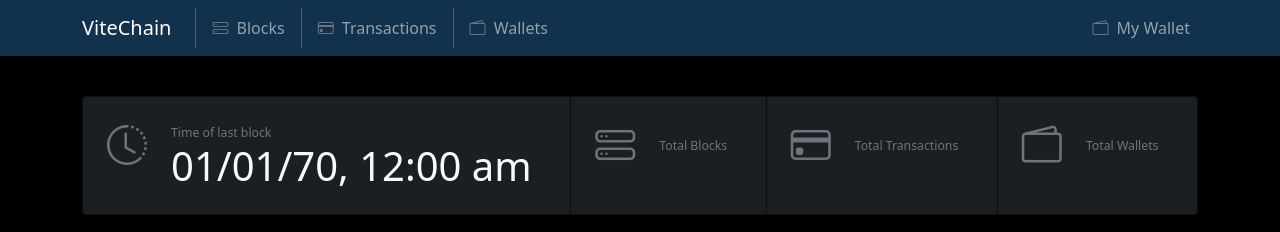
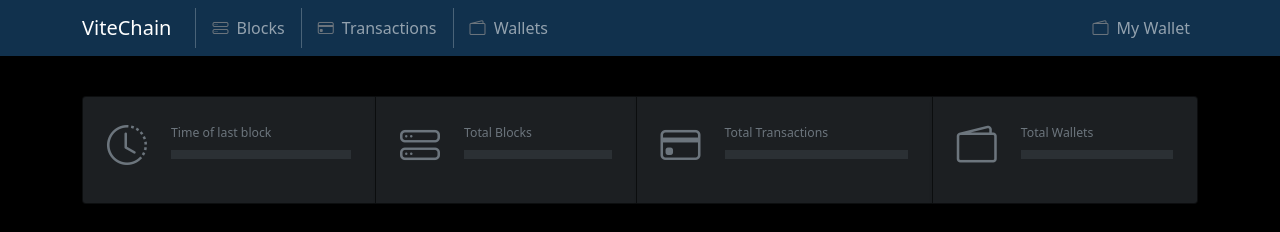
Before and after one commit to webceyhan/vite-chain, a Vue app: page / in a window 1280 px wide. Shown: the top 232 px of the page. Built offline with nearby package versions, Linux system fonts and the light colour scheme; no server answers.

Commit message:
chain stat placeholders added

```diff
--- a/src/components/ChainStats.vue
+++ b/src/components/ChainStats.vue
@@ -1,15 +1,14 @@
 <script setup lang="ts">
-
-import { PropType } from 'vue';
-import ListGroup from './common/ListGroup.vue';
-import ListGroupItem from './common/ListGroupItem.vue';
-import Timestamp from './common/Timestamp.vue';
-import Icon from './common/Icon.vue';
+import { PropType } from "vue";
+import ListGroup from "./common/ListGroup.vue";
+import ListGroupItem from "./common/ListGroupItem.vue";
+import Timestamp from "./common/Timestamp.vue";
+import Placeholder from "./common/Placeholder.vue";
+import Icon from "./common/Icon.vue";
 
 defineProps({
-    stats: { type: Object as PropType<any>, default: () => { } },
-})
-
+  stats: { type: Object as PropType<any>, default: () => {} },
+});
 </script>
 
 <template>
@@ -20,9 +19,11 @@ defineProps({
       </div>
       <div class="col">
         <small class="text-muted">Time of last block</small>
+        <Placeholder :value="stats.lastBlockTimestamp">
           <div class="display-6">
             <Timestamp :value="stats.lastBlockTimestamp" />
           </div>
+        </Placeholder>
       </div>
     </ListGroupItem>
 
@@ -32,7 +33,11 @@ defineProps({
       </div>
       <div class="col">
         <small class="text-muted">Total Blocks</small>
-                <div class="display-6">{{ stats.totalBlocks }}</div>
+        <Placeholder :value="stats.totalBlocks">
+          <div class="display-6">
+            <span class="h1">{{ stats.totalBlocks }}</span>
+          </div>
+        </Placeholder>
       </div>
     </ListGroupItem>
 
@@ -42,7 +47,11 @@ defineProps({
       </div>
       <div class="col">
         <small class="text-muted">Total Transactions</small>
-                <div class="display-6">{{ stats.totalTransactions }}</div>
+        <Placeholder :value="stats.totalTransactions">
+          <div class="display-6">
+            <span class="h1">{{ stats.totalTransactions }}</span>
+          </div>
+        </Placeholder>
       </div>
     </ListGroupItem>
 
@@ -52,7 +61,11 @@ defineProps({
       </div>
       <div class="col">
         <small class="text-muted">Total Wallets</small>
-                <div class="display-6">{{ stats.totalWallets }}</div>
+        <Placeholder :value="stats.totalWallets">
+          <div class="display-6">
+            <span class="h1">{{ stats.totalWallets }}</span>
+          </div>
+        </Placeholder>
       </div>
     </ListGroupItem>
   </ListGroup>
--- /dev/null
+++ b/src/components/common/Placeholder.vue
@@ -0,0 +1,11 @@
+<script setup lang="ts">
+defineProps<{ value?: any }>();
+</script>
+
+<template>
+  <slot v-if="value !== undefined" />
+
+  <p v-else class="placeholder-glow">
+    <span class="placeholder placeholder-xs bg-secondary col-12"></span>
+  </p>
+</template>
```
Lines whose indentation alone changed are shown as unchanged.
